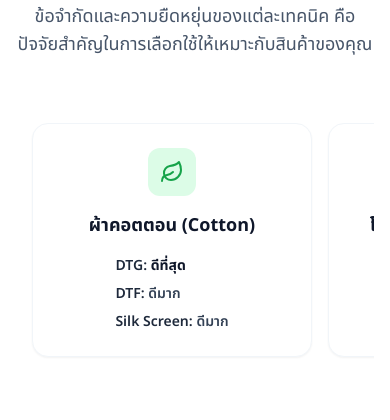
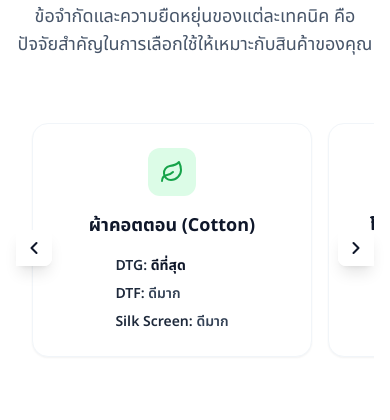
Before and after one commit to LOSTXKER/anajak-landingpage, a Next.js app: page /dtf-vs-dtg in a window 390 px wide. Shown: the part 1840-2260 px from the top of the page. Built offline with nearby package versions, Linux system fonts and the light colour scheme; no server answers; a web font is replaced by a local one.

Commit message:
Add ScrollNav to Fabric Types section

```diff
--- a/src/app/dtf-vs-dtg/page.tsx
+++ b/src/app/dtf-vs-dtg/page.tsx
@@ -244,8 +244,10 @@ export default function DTFvsDTGPage() {
             </p>
           </div>
 
-          {/* Desktop: Grid */}
-          <div className="hidden md:grid grid-cols-2 md:grid-cols-3 gap-6 max-w-5xl mx-auto">
+          <div className="relative max-w-5xl mx-auto">
+            <ScrollNav scrollId="fabric-types-scroll" scrollAmount={320} />
+            {/* Desktop: Grid */}
+            <div className="hidden md:grid grid-cols-2 md:grid-cols-3 gap-6">
             {/* Cotton */}
             <div className="card p-6 text-center">
               <div className="w-12 h-12 bg-green-100 rounded-xl flex items-center justify-center mx-auto mb-4">
@@ -325,8 +327,8 @@ export default function DTFvsDTGPage() {
             </div>
           </div>
 
-          {/* Mobile: Carousel */}
-          <div className="md:hidden overflow-x-auto scrollbar-hide snap-x snap-mandatory">
+            {/* Mobile: Carousel */}
+            <div id="fabric-types-scroll" className="md:hidden overflow-x-auto scrollbar-hide snap-x snap-mandatory scroll-smooth">
             <div className="flex gap-4 pb-4 px-4" style={{width: 'max-content'}}>
               {[
                 { icon: Leaf, bg: 'green', title: 'ผ้าคอตตอน (Cotton)', dtg: 'ดีที่สุด', dtf: 'ดีมาก', silk: 'ดีมาก' },
@@ -351,6 +353,7 @@ export default function DTFvsDTGPage() {
                   </div>
                 );
               })}
+            </div>
             </div>
           </div>
 
@@ -571,7 +574,8 @@ export default function DTFvsDTGPage() {
           </div>
 
           {/* Desktop Grid / Mobile Carousel */}
-          <div className="mt-16 max-w-7xl mx-auto">
+          <div className="relative mt-16 max-w-7xl mx-auto">
+            <ScrollNav scrollId="scenarios-scroll" scrollAmount={360} />
             {/* Desktop: Grid */}
             <div className="hidden md:grid md:grid-cols-3 gap-6 md:gap-8">
             {/* DTF Card */}
```
